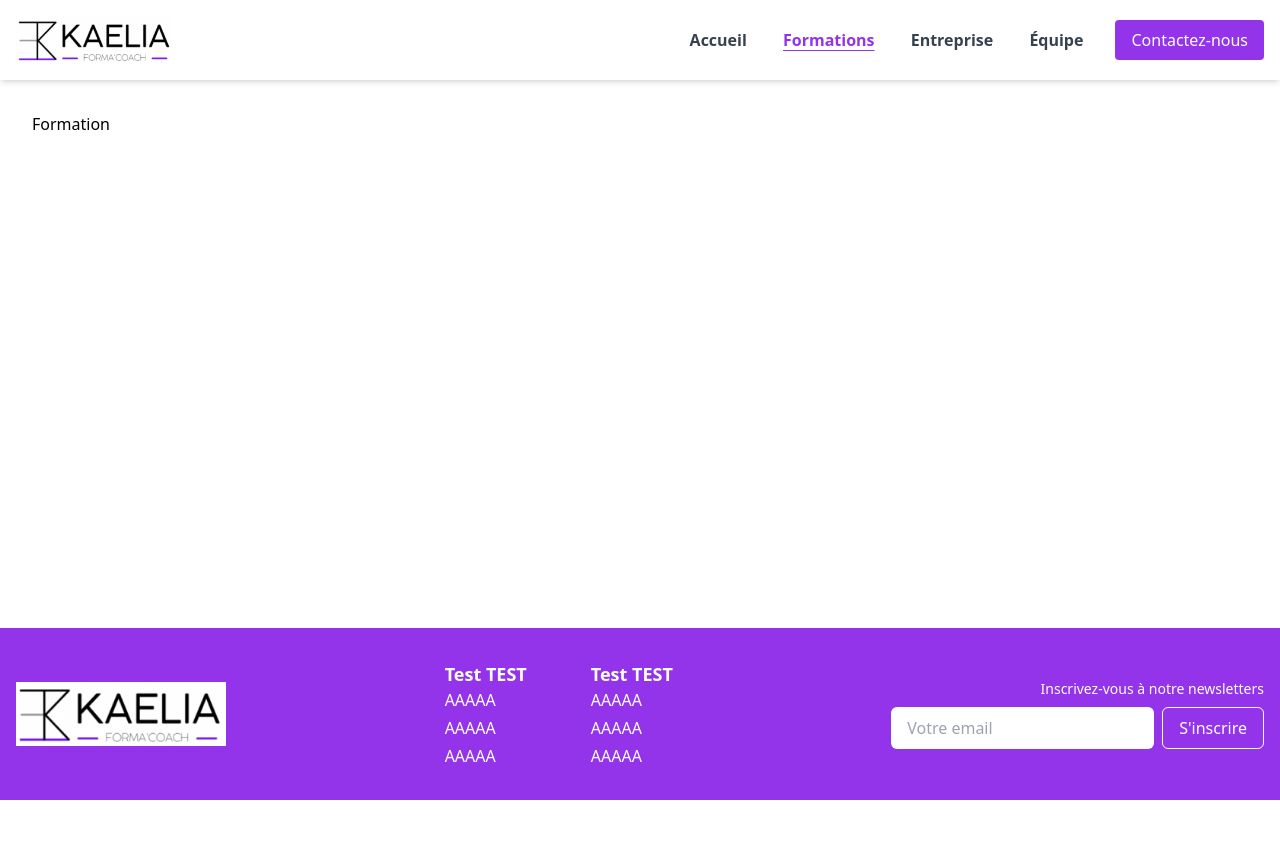
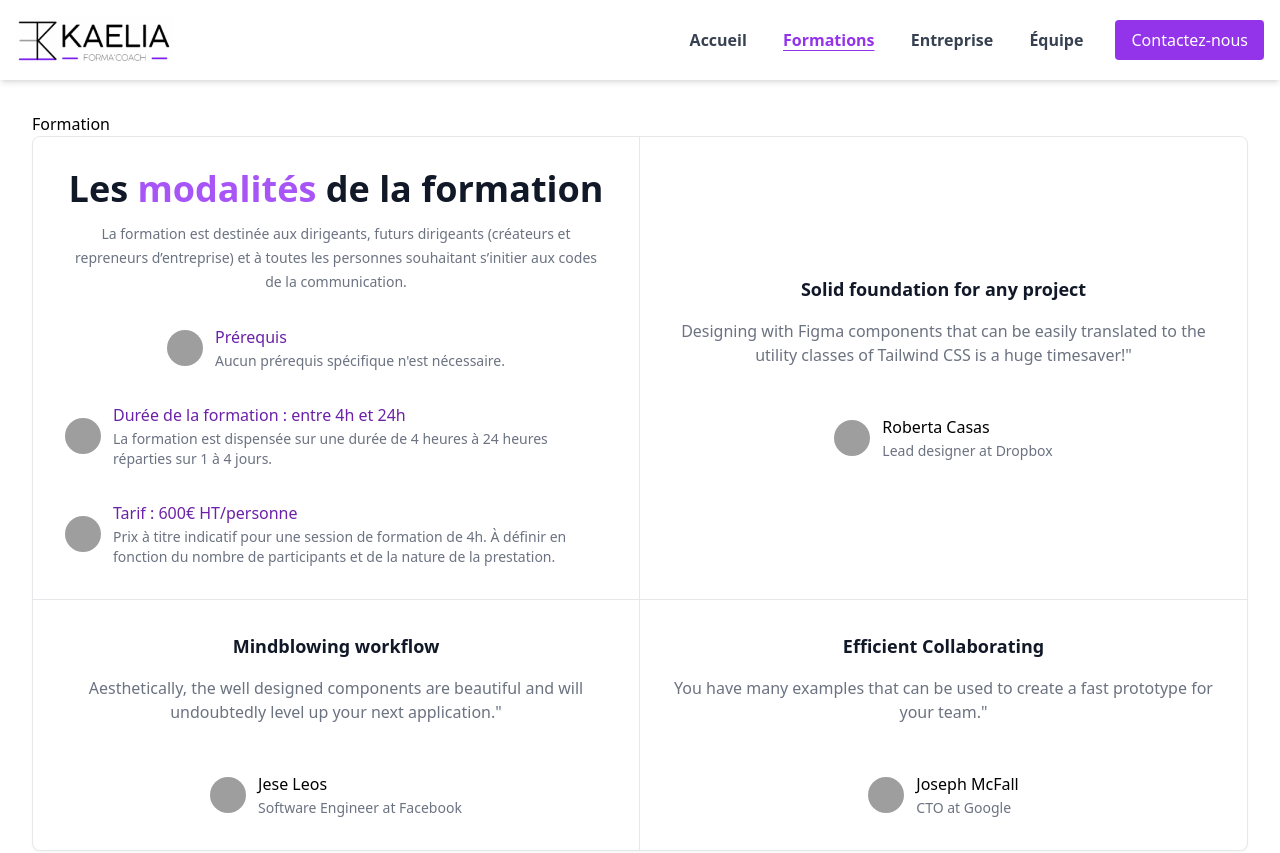
Before and after one commit to kaelia-formacoach/website, an Astro site: page /formations in a window 1280 px wide. Shown: the top 853 px of the page. Before the commit the page ends 800 px from the top, so only its background shows below. Built offline with nearby package versions, Linux system fonts and the light colour scheme; Astro itself is replaced by a stand-in of ours; grey boxes are pictures that could not be loaded.

Commit message:
feat(formation): add first quarter in the description of a formation

```diff
--- a/src/pages/formations.astro
+++ b/src/pages/formations.astro
@@ -7,6 +7,88 @@ import Layout from '../layouts/Layout.astro';
 
 
 
+<div class="grid mb-8 border border-gray-200 rounded-lg shadow-sm dark:border-gray-700 md:mb-12 md:grid-cols-2 bg-white dark:bg-gray-800">
+  <figure class="flex flex-col items-center justify-center p-8 text-center bg-white border-b border-gray-200 rounded-t-lg md:rounded-t-none md:rounded-ss-lg md:border-e dark:bg-gray-800 dark:border-gray-700">
+    <blockquote class="max-w-2xl mx-auto mb-4 text-gray-500 lg:mb-8 dark:text-gray-400">
+      <!-- TODO : change with colors in the color palette -->
+      <h2 class="text-3xl md:text-4xl font-bold text-gray-900 mb-3">
+        Les <span class="text-purple-500">modalités</span> de la formation
+      </h2>
+      <span class="mb-2 text-sm text-gray-500 dark:text-gray-400">
+        La formation est destinée aux dirigeants, futurs dirigeants (créateurs et repreneurs d’entreprise) et à toutes les personnes souhaitant s’initier aux codes de la communication.
+      </span>
+    </blockquote>
+  <!-- TODO : align left all figcaption (sorry i'm a little bit too lazy and you're the Benj in the team 😘 ) + change colors with the one in the color palette -->
+    <figcaption class="flex items-center justify-start text-left">
+      <img class="rounded-full w-9 h-9" src="https://d1nhio0ox7pgb.cloudfront.net/_img/g_collection_png/standard/256x256/leaf.png" alt="prérequis">
+      <div class="space-y-0.5 font-medium dark:text-white text-left ms-3">
+        <div class="text-purple-800">Prérequis</div>
+        <div class="text-sm text-gray-500 dark:text-gray-400">Aucun prérequis spécifique n'est nécessaire.</div>
+      </div>
+    </figcaption>
+
+    <figcaption class="flex items-center justify-start text-left mt-8">
+      <img class="rounded-full w-9 h-9" src="https://d1nhio0ox7pgb.cloudfront.net/_img/g_collection_png/standard/256x256/leaf.png" alt="durée de la formation">
+      <div class="space-y-0.5 font-medium dark:text-white text-left ms-3">
+        <div class="text-purple-800">Durée de la formation : entre 4h et 24h</div>
+        <div class="text-sm text-gray-500 dark:text-gray-400">La formation est dispensée sur une durée de 4 heures à 24 heures réparties sur 1 à 4 jours.</div>
+      </div>
+    </figcaption>
+
+    <figcaption class="flex items-center justify-start text-left mt-8">
+      <img class="rounded-full w-9 h-9" src="https://d1nhio0ox7pgb.cloudfront.net/_img/g_collection_png/standard/256x256/leaf.png" alt="tarif">
+      <div class="space-y-0.5 font-medium dark:text-white text-left ms-3">
+        <div class="text-purple-800">Tarif : 600€ HT/personne</div>
+        <div class="text-sm text-gray-500 dark:text-gray-400">Prix à titre indicatif pour une session de formation de 4h. À définir en fonction du nombre de participants et de la nature de la prestation.</div>
+      </div>
+    </figcaption>
+  </figure>
+
+  <figure class="flex flex-col items-center justify-center p-8 text-center bg-white border-b border-gray-200 md:rounded-se-lg dark:bg-gray-800 dark:border-gray-700">
+      <blockquote class="max-w-2xl mx-auto mb-4 text-gray-500 lg:mb-8 dark:text-gray-400">
+          <h3 class="text-lg font-semibold text-gray-900 dark:text-white">Solid foundation for any project</h3>
+          <p class="my-4">Designing with Figma components that can be easily translated to the utility classes of Tailwind CSS is a huge timesaver!"</p>
+      </blockquote>
+      <figcaption class="flex items-center justify-center ">
+          <img class="rounded-full w-9 h-9" src="https://flowbite.s3.amazonaws.com/blocks/marketing-ui/avatars/roberta-casas.png" alt="profile picture">
+          <div class="space-y-0.5 font-medium dark:text-white text-left rtl:text-right ms-3">
+              <div>Roberta Casas</div>
+              <div class="text-sm text-gray-500 dark:text-gray-400">Lead designer at Dropbox</div>
+          </div>
+      </figcaption>
+  </figure>
+  <figure class="flex flex-col items-center justify-center p-8 text-center bg-white border-b border-gray-200 md:rounded-es-lg md:border-b-0 md:border-e dark:bg-gray-800 dark:border-gray-700">
+      <blockquote class="max-w-2xl mx-auto mb-4 text-gray-500 lg:mb-8 dark:text-gray-400">
+          <h3 class="text-lg font-semibold text-gray-900 dark:text-white">Mindblowing workflow</h3>
+          <p class="my-4">Aesthetically, the well designed components are beautiful and will undoubtedly level up your next application."</p>
+      </blockquote>
+      <figcaption class="flex items-center justify-center ">
+          <img class="rounded-full w-9 h-9" src="https://flowbite.s3.amazonaws.com/blocks/marketing-ui/avatars/jese-leos.png" alt="profile picture">
+          <div class="space-y-0.5 font-medium dark:text-white text-left rtl:text-right ms-3">
+              <div>Jese Leos</div>
+              <div class="text-sm text-gray-500 dark:text-gray-400">Software Engineer at Facebook</div>
+          </div>
+      </figcaption>
+  </figure>
+  <figure class="flex flex-col items-center justify-center p-8 text-center bg-white border-gray-200 rounded-b-lg md:rounded-se-lg dark:bg-gray-800 dark:border-gray-700">
+      <blockquote class="max-w-2xl mx-auto mb-4 text-gray-500 lg:mb-8 dark:text-gray-400">
+          <h3 class="text-lg font-semibold text-gray-900 dark:text-white">Efficient Collaborating</h3>
+          <p class="my-4">You have many examples that can be used to create a fast prototype for your team."</p>
+      </blockquote>
+      <figcaption class="flex items-center justify-center ">
+          <img class="rounded-full w-9 h-9" src="https://flowbite.s3.amazonaws.com/blocks/marketing-ui/avatars/joseph-mcfall.png" alt="profile picture">
+          <div class="space-y-0.5 font-medium dark:text-white text-left rtl:text-right ms-3">
+              <div>Joseph McFall</div>
+              <div class="text-sm text-gray-500 dark:text-gray-400">CTO at Google</div>
+          </div>
+      </figcaption>
+  </figure>
+
+
+</div>
+
+
+
 
 
 </Layout>
```
